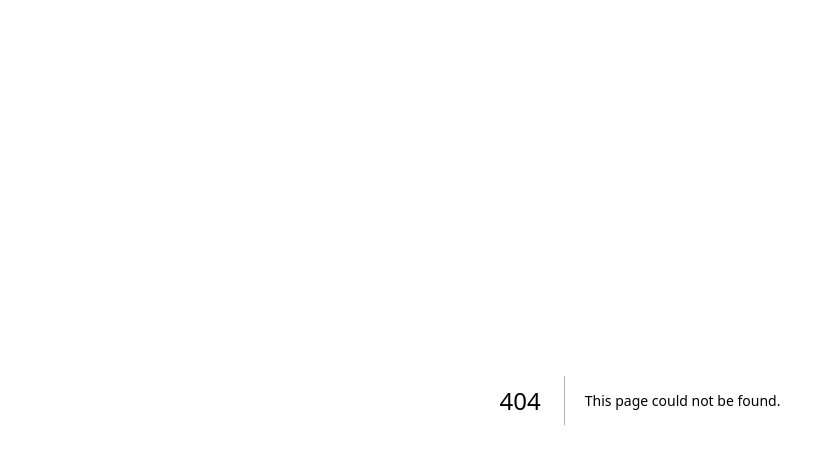
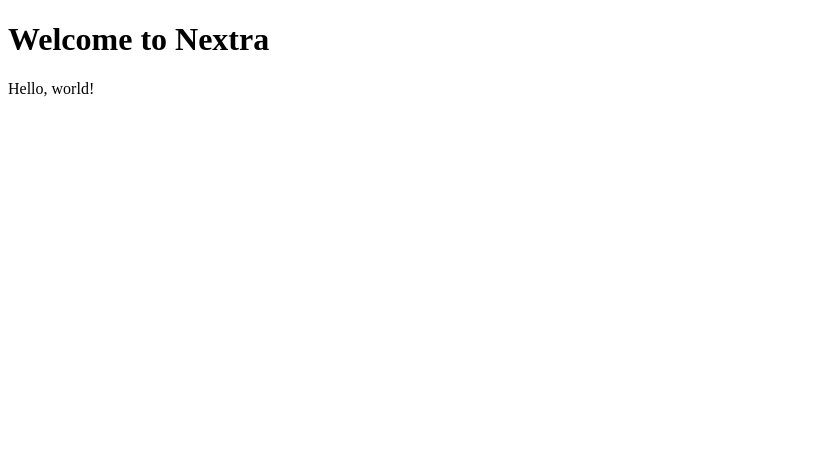
Before and after one commit to bbwheroes/website, a Next.js app: page /wiki in a window 1280 px wide. Before the commit this address had no page. Shown: the top 464 px of the page, without its empty margins (0-835 px from the left). Built offline with nearby package versions, Linux system fonts and the light colour scheme.

Commit message:
Add Nextra docs

```diff
--- a/app/_components/Navigation/Navigation.jsx
+++ b/app/_components/Navigation/Navigation.jsx
@@ -12,7 +12,9 @@ export default function Navigation() {
       </Link>
       <div className="flex items-center gap-8">
         <NavLink href="/">Projects</NavLink>
-        <NavLink href="/">Wiki</NavLink>
+        <NavLink href="/wiki" target="_blank">
+          Wiki <FaExternalLinkAlt className="text-xs" />
+        </NavLink>
         <NavLink href="https://discord.gg/xbUfU4FYSc" target="_blank">
           Discord
           <FaExternalLinkAlt className="text-xs" />
--- a/app/layout.jsx
+++ b/app/layout.jsx
@@ -1,5 +1,6 @@
 import { Asap } from "next/font/google";
 import "./globals.css";
+import Navigation from "./_components/Navigation/Navigation";
 
 const asap = Asap({
   weight: ["400", "500"],
@@ -14,7 +15,10 @@ export const metadata = {
 export default function RootLayout({ children }) {
   return (
     <html lang="en" className={asap.className}>
-      <body>{children}</body>
+      <body>
+        <Navigation />
+        {children}
+      </body>
     </html>
   );
 }
--- a/app/page.jsx
+++ b/app/page.jsx
@@ -9,7 +9,6 @@ import ServiceCard from "./_components/Services/ServiceCard";
 export default function Home() {
   return (
     <main>
-      <Navigation />
       <hr className="border-gray-800" />
       <section className="px-12 py-32">
         <h1 className="mb-12 text-center text-5xl font-medium text-white md:text-7xl">
--- a/next.config.js
+++ b/next.config.js
@@ -1,4 +1,9 @@
-/** @type {import('next').NextConfig} */
-const nextConfig = {};
+const withNextra = require("nextra")({
+  theme: "nextra-theme-docs",
+  themeConfig: "./theme.config.jsx",
+  flexsearch: true,
+  staticImage: true,
+  defaultShowCopyCode: true,
+});
 
-module.exports = nextConfig;
+module.exports = withNextra;
--- a/package.json
+++ b/package.json
@@ -10,6 +10,8 @@
   },
   "dependencies": {
     "next": "14.0.4",
+    "nextra": "^2.13.2",
+    "nextra-theme-docs": "^2.13.2",
     "prettier": "^3.1.1",
     "prettier-plugin-tailwindcss": "^0.5.9",
     "react": "^18",
--- /dev/null
+++ b/pages/wiki/index.mdx
@@ -0,0 +1,3 @@
+# Welcome to Nextra
+
+Hello, world!
--- /dev/null
+++ b/theme.config.jsx
@@ -0,0 +1,14 @@
+import Image from "next/image";
+import Navigation from "./app/_components/Navigation/Navigation";
+import { Navbar } from "nextra-theme-docs";
+
+export default {
+  // logo: <Image src="bbwheroes.svg" alt="BBW Heroes Logo" width={100} height={100} />,
+  logo: <span>BBW Heroes Wiki</span>,
+  project: {
+    link: "https://github.com/bbwheroes/website/",
+  },
+  search: {
+    placeholder: "Search wiki...",
+  }
+};
```
Also changed, not shown: pages/_meta.json (added, +7 -0 lines), 1 other file (tests, documents, lock files or other folders).
